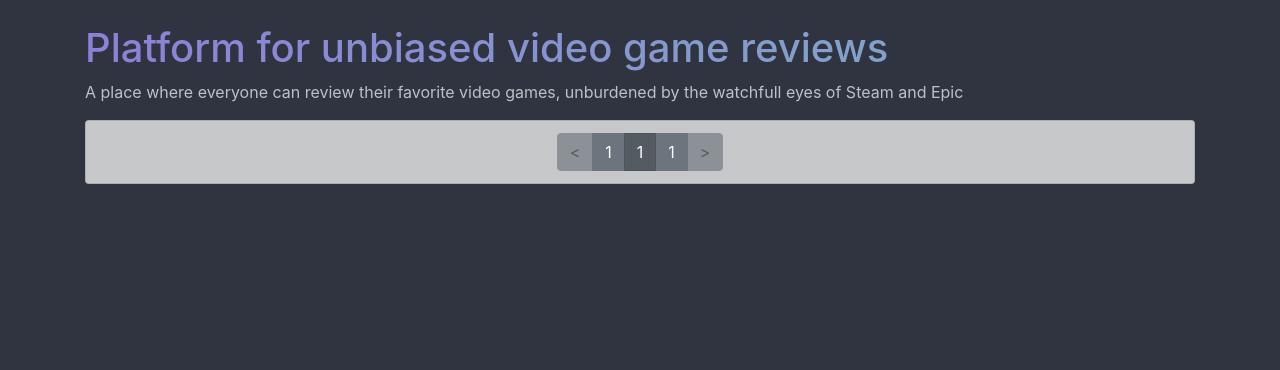
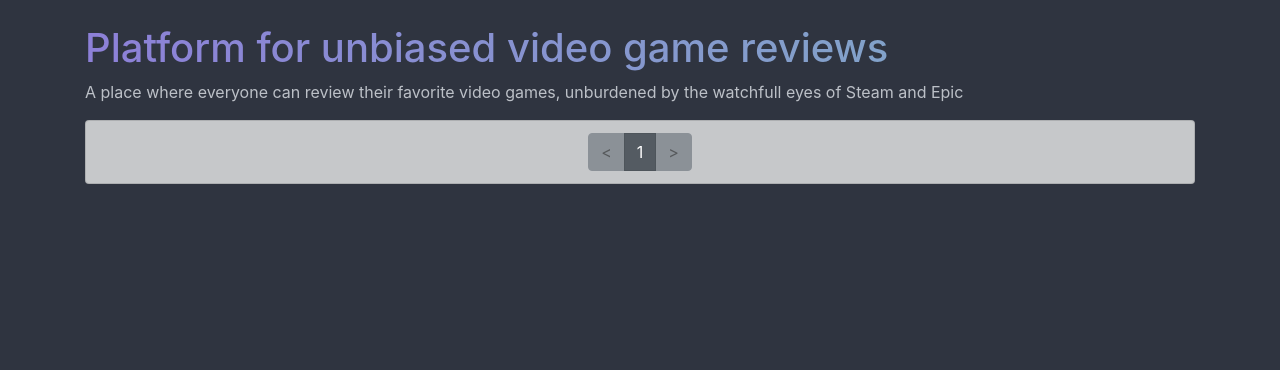
Before and after one commit to Rototype0/Semester-Project-Web-Development, a Django app: page /games-list/ in a window 1280 px wide. Shown: the part 56-426 px from the top of the page. Run offline with Django 5.2, Linux system fonts and the light colour scheme; data that the repository does not hold is empty; parts of the project's set-up code (start-up, migrations or seed data) failed here and were passed over; some libraries are stand-ins or nearby versions.

Commit message:
minor button changes

```diff
--- a/django_video_game_library/games_list/templates/games_list/home.html
+++ b/django_video_game_library/games_list/templates/games_list/home.html
@@ -39,13 +39,13 @@
                 <div class="btn-group" role="group" aria-label="Basic example">
                     {% if paginator.has_previous %}
                         <a href="?page={{paginator.previous_page_number}}" class="btn btn-secondary"> < </a>
+                        <a href="?page=1" class="btn btn-secondary"> 1 </a>
                     {% else %}
                         <a class="btn btn-secondary disabled"> < </a>
                     {% endif %}
-                    <a href="?page=1" class="btn btn-secondary"> 1 </a>
                     <a class="btn btn-secondary active"> {{paginator.number}} </a>
-                    <a href="?page={{paginator.paginator.num_pages}}" class="btn btn-secondary"> {{paginator.paginator.num_pages}} </a>
                     {% if paginator.has_next %}
+                        <a href="?page={{paginator.paginator.num_pages}}" class="btn btn-secondary"> {{paginator.paginator.num_pages}} </a>
                         <a href="?page={{paginator.next_page_number}}" class="btn btn-secondary"> > </a>
                     {% else %}
                         <a class="btn btn-secondary disabled"> > </a>
```
